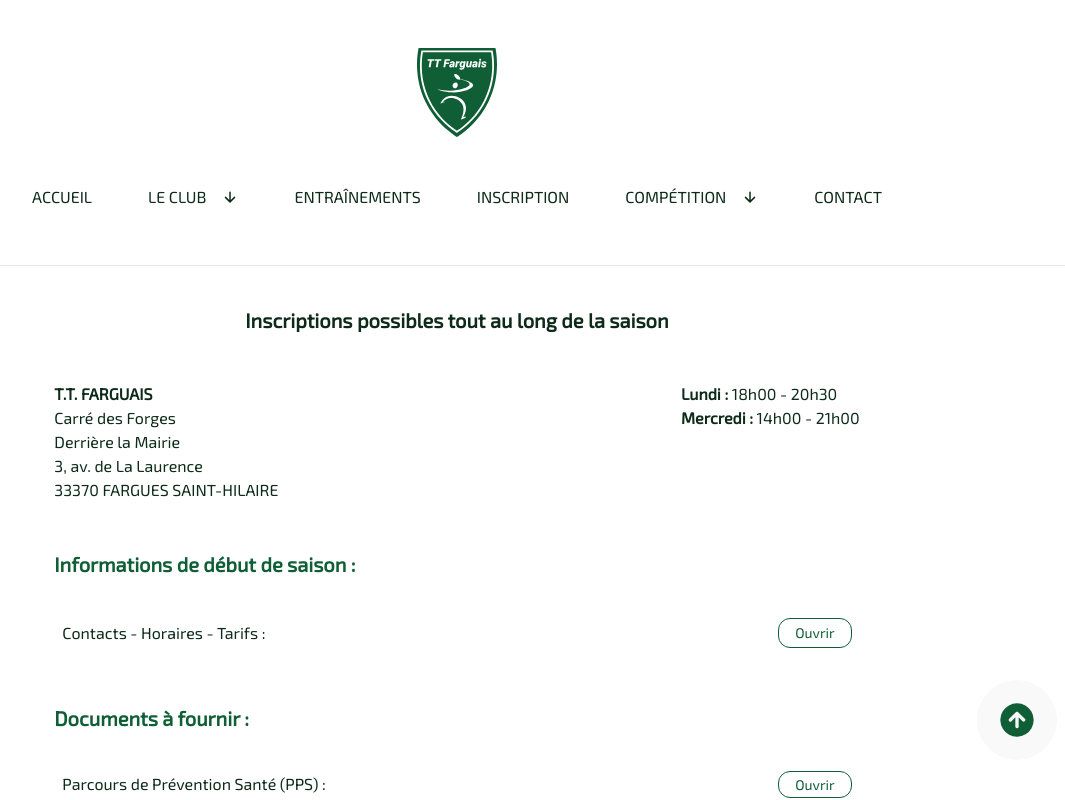
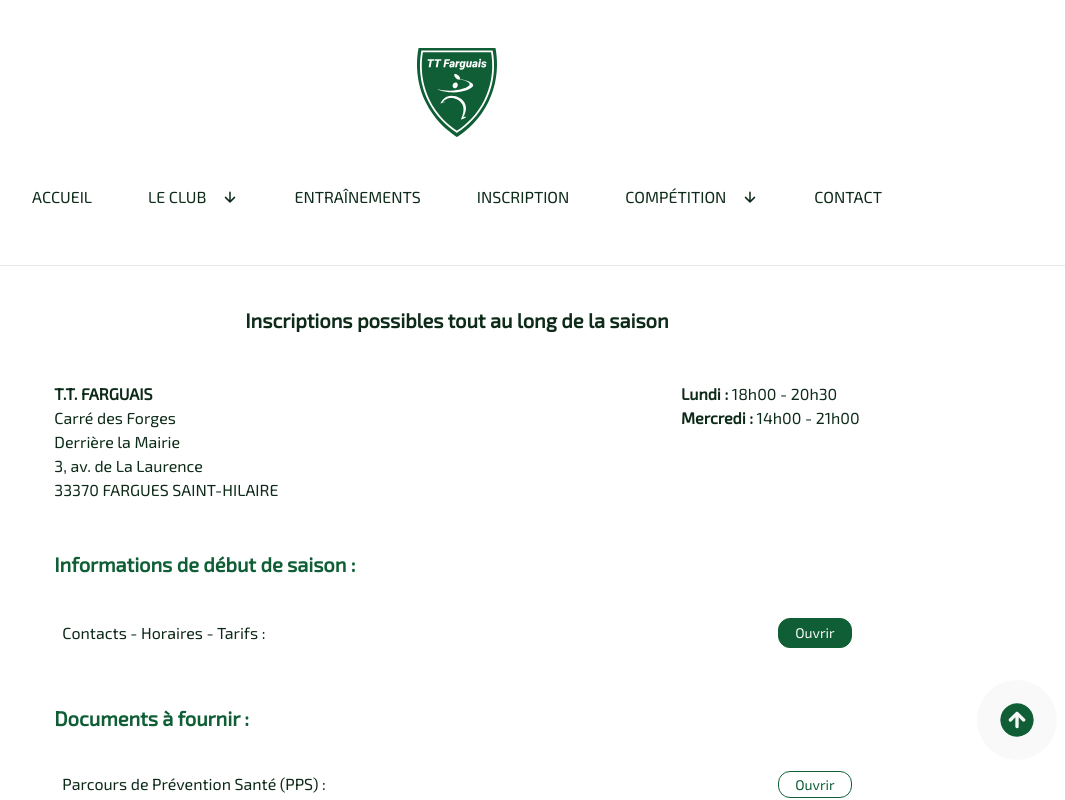
Before and after one commit to ttfarguais/ttfarguais, a Next.js app: page /inscription in a window 1280 px wide. Shown: the top 800 px of the page, without its empty margins (183-1248 px from the left). Built offline with nearby package versions, Linux system fonts and the light colour scheme.

Commit message:
Update Inscription.jsx

```diff
--- a/app/src/components/Main/Inscription/Inscription.jsx
+++ b/app/src/components/Main/Inscription/Inscription.jsx
@@ -40,7 +40,7 @@ export default function Inscription({ times, documents, inscriptionFile }) {
   href={inscriptionFile.pdf}
   target="_blank"
   rel="noopener noreferrer"
-          className="text-solid py-1 px-4 border border-solid rounded-xl hover:text-contrast-1 hover:bg-solid text-sm transition-all"
+  className="bg-solid text-contrast-1 py-1 px-4 border border-solid rounded-xl hover:bg-white hover:text-solid text-sm transition-all"
   aria-label={`Ouvrir ${inscriptionFile.name}`}
 >
   Ouvrir
```
Lines whose indentation alone changed are shown as unchanged.
